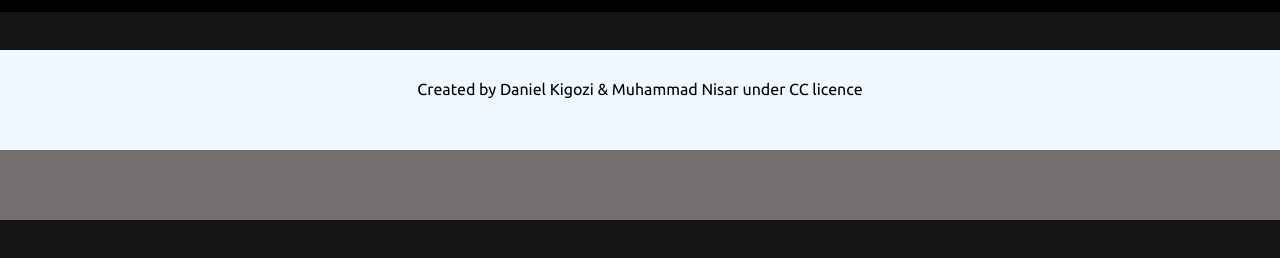
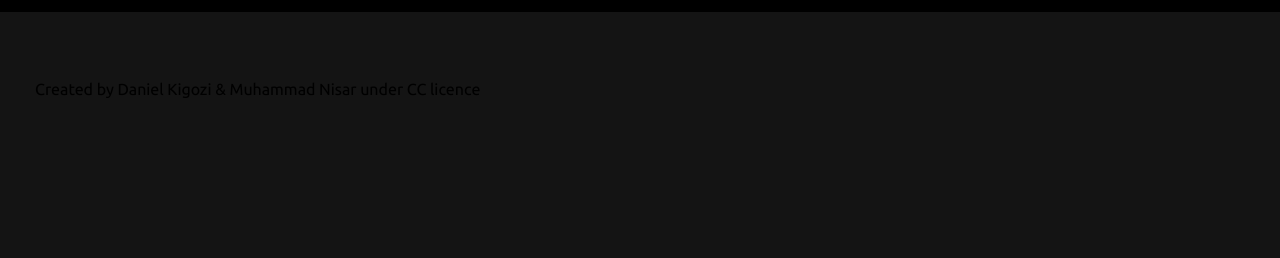
Before and after one commit to Daniel-Kigozi/JavaScript-group-capstone, a website built with webpack: page src/index.html in a window 1280 px wide. Shown: the part 56-314 px from the top of the page. Built offline with nearby package versions, Linux system fonts and the light colour scheme; no server answers.

Commit message:
Update footer styles

```diff
--- a/src/style.css
+++ b/src/style.css
@@ -4,7 +4,7 @@
 body {
   background-color: #141414;
   font-family: 'Ubuntu', sans-serif;
-  margin: 90px 0;
+  margin: 90px 0 0;
 }
 
 a {
@@ -107,14 +107,12 @@ header nav {
 
 footer {
   background-color: rgb(117, 111, 111);
-  height: 70px;
+  margin-top: 5rem;
 }
 
 .lower-level {
-  background-color: aliceblue;
-  height: 70px;
-  padding-top: 30px;
-  text-align: center;
+  padding: 30px 35px;
+  font-weight: 500;
 }
 
 .popup-display {
```
